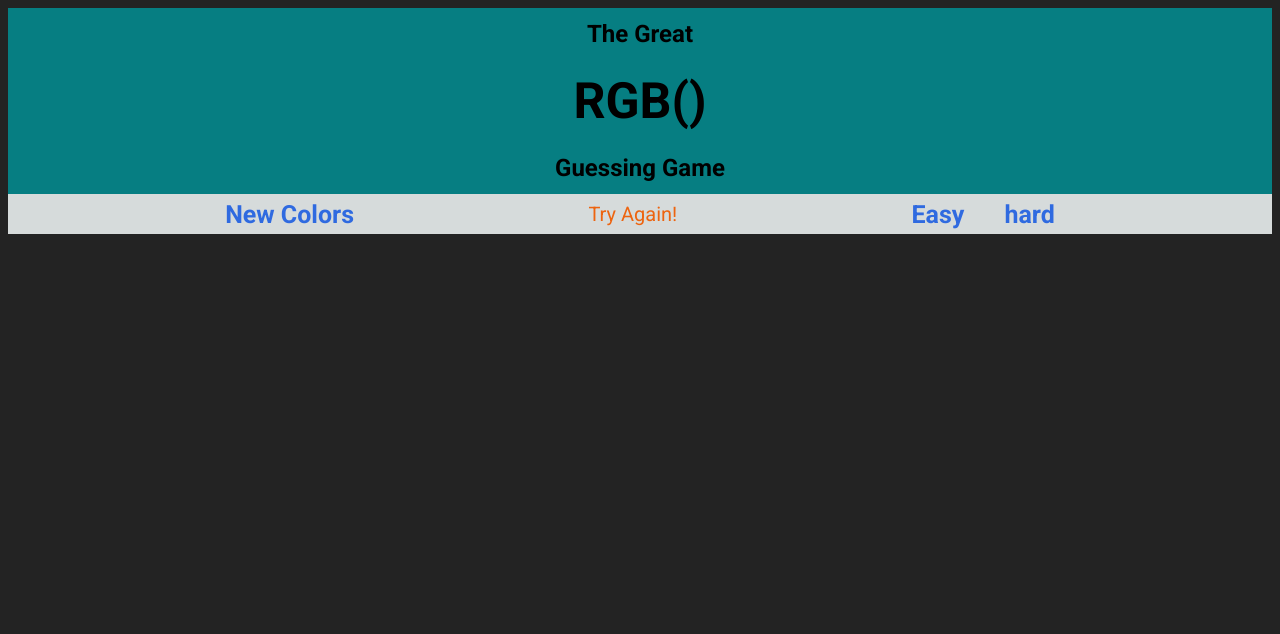
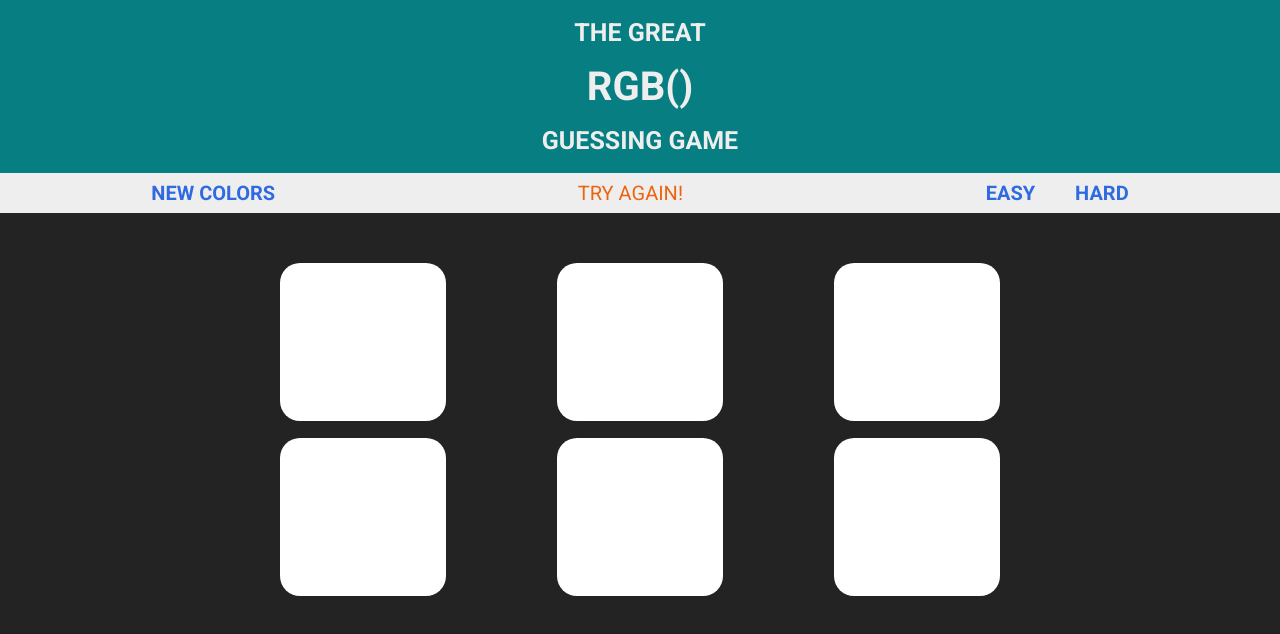
Before and after one commit to BayLadyCoder/RGBColorGuessingGame, a plain HTML site: page index.html in a window 1280 px wide. Drawn offline with Linux system fonts and the light colour scheme.

Commit message:
added more style

```diff
--- a/index.html
+++ b/index.html
@@ -25,7 +25,7 @@
 		</div>
 	</div>
 
-	<div id="colorBoxesContainer">
+	<div class="colorBoxesContainer">
 		<div id="upperColorBoxes">
 			<div class="colorBoxes" id="box1"></div>
 			<div class="colorBoxes" id="box2"></div>
--- a/style.css
+++ b/style.css
@@ -1,38 +1,48 @@
 body {
+	margin: 0;
+	padding: 0;
 	background-color: #232323;
 	color: white;
 	font-family: 'Roboto', sans-serif;
+	display: flex;
+	flex-direction: column;
+	justify-content: center;
+	align-items: center;
+	text-transform: uppercase;
 }
 
 .headerContainer {
+	width: 100%;
 	display: flex;
 	justify-content: center;
-	text-transform: capitalize;
 	text-align: center;
 	flex-direction: column;
 	margin: 0;
-	padding: 0;
+	padding: 10px 0;
 	font-weight: 400;
 	background-color: #067e82;
-	color: black;
+	color: #eee;
 }
 
 h2 {
-	margin: 12px 0;
+	margin: 8px 0;
+	font-size: 25px;
 }
+
 #rgbHeader {
-	font-size: 50px;
+	font-size: 40px;
 	font-weight: 700;
 }
 
 .navBar {
+	width: 100%;
 	display: flex;
 	flex-direction: row;
 	justify-content: space-around;
-	padding: 0 100px;
-	background-color: #d6dbdb;
+	padding: 0;
+	background-color: #eee;
 	color: #2f6ae0;
-	font-size: 25px;
+	font-size: 20px;
 	height: 40px;
 	font-weight: 700;
 }
@@ -48,6 +58,7 @@ h2 {
 #newColors:hover, #easy:hover, #hard:hover {
 	background-color: #2f6ae0;
 	color: white;
+	cursor: pointer;
 }
 #tryAgain {
 	color: #ed6410;
@@ -61,10 +72,10 @@ h2 {
 	justify-content: space-around;
 	margin: 0;
 	padding: 0;
+	height: 100%;
 }
 
 #easy, #hard {
-	/* padding: 0 15px; */
 	display: flex;
 	justify-content: center;
 	align-items: center;
@@ -72,3 +83,30 @@ h2 {
 	margin: 0;
 	padding: 0 20px;
 }
+
+.colorBoxesContainer {
+	display: flex;
+	flex-direction: column;
+	justify-content: center;
+	align-items: center;
+	width: 800px;
+	height: 350px;
+	padding-top: 20px;
+	margin-top: 30px;
+	border-radius: 20px;
+}
+
+#upperColorBoxes, #lowerColorBoxes {
+	display: flex;
+	justify-content: space-between;
+	width: 90%;
+	height: 50%;
+
+}
+
+.colorBoxes {
+	width: 23%;
+	height: 90%;
+	background-color: white;
+	border-radius: 20px;
+}
```
